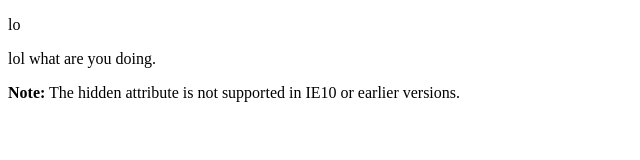
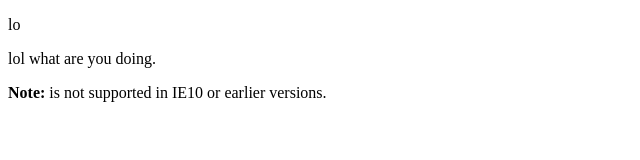
Before and after one commit to FakeSec/Paid-Api, a plain HTML site: page Index.html in a window 1280 px wide. Shown: the whole page, without its empty margins (0-640 px from the left). Drawn offline with Linux system fonts and the light colour scheme.

Commit message:
Update Index.html

```diff
--- a/Index.html
+++ b/Index.html
@@ -9,7 +9,7 @@
 
 <p hidden>login.yahoo.com</p>
 <p>lol what are you doing.</p>
-<p><b>Note:</b> The hidden attribute is not supported in IE10 or earlier versions.</p>
+<p><b>Note:</b> is not supported in IE10 or earlier versions.</p>
 
 </body>
 </html>
```
